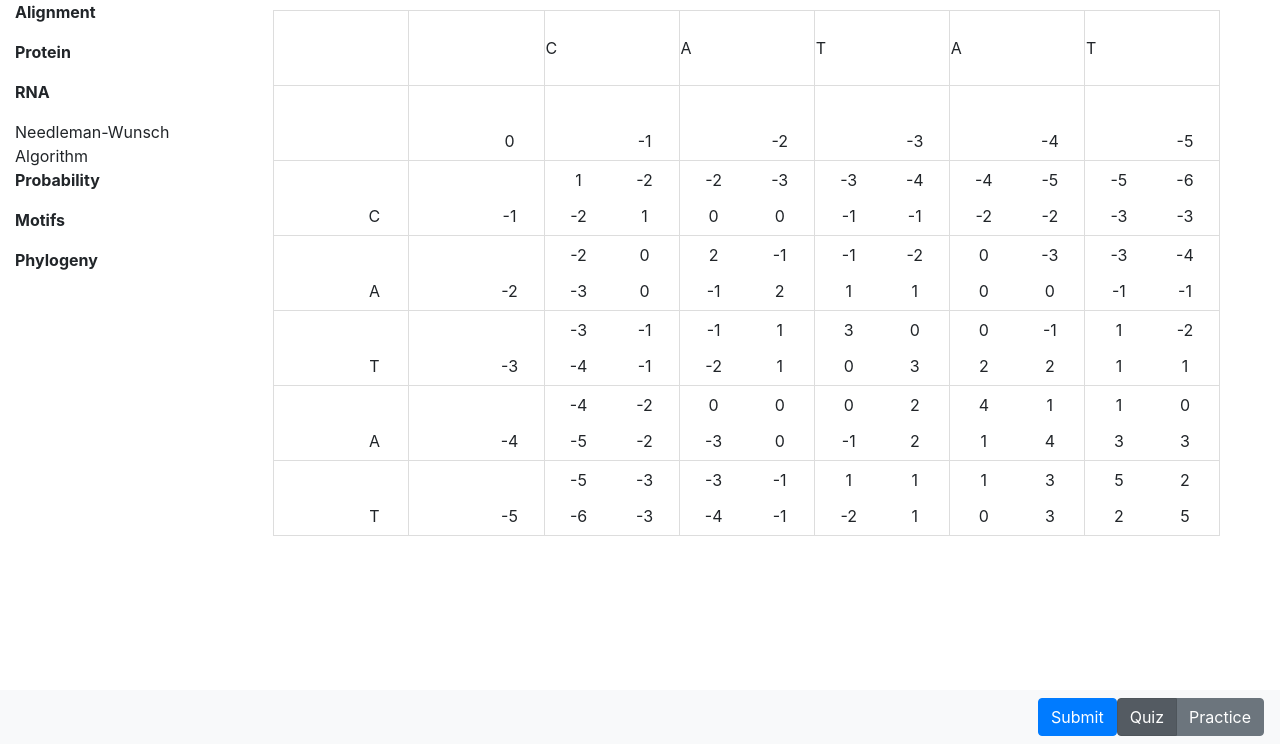
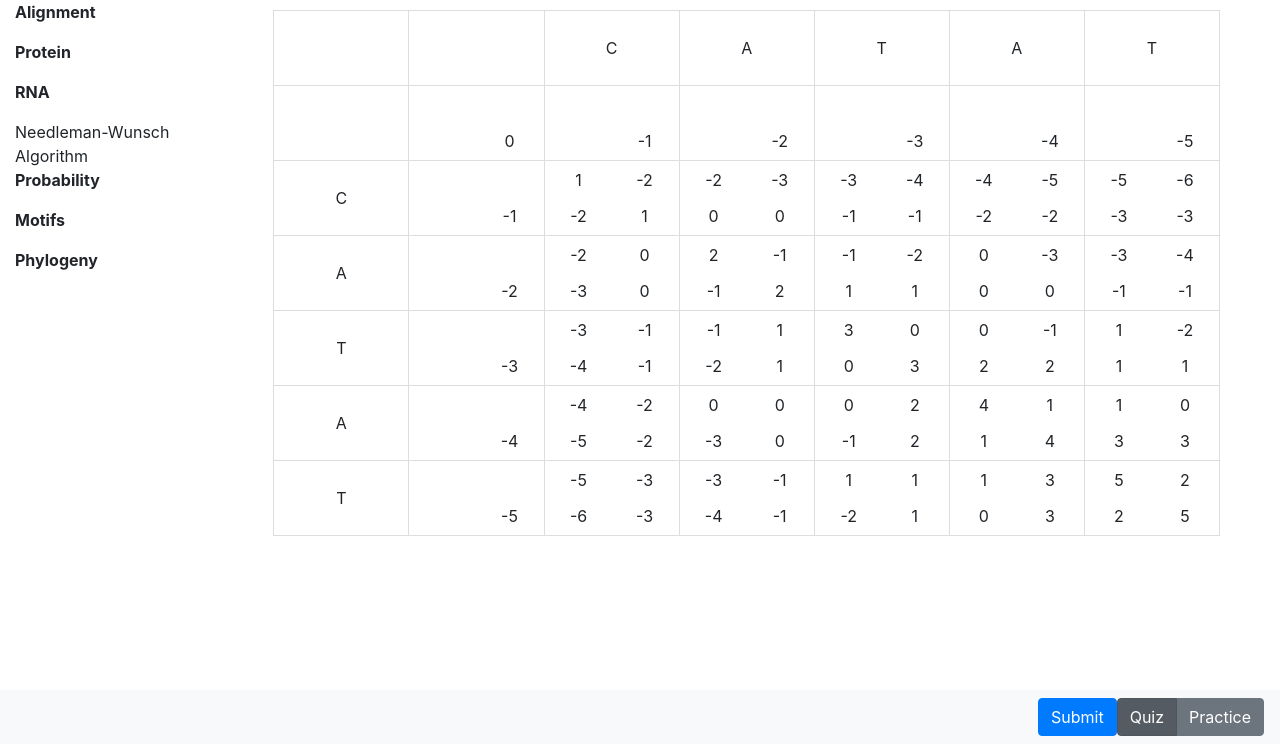
Before and after one commit to thyrgle/kelleybioinfo, a Flask app: page /problems/RNA/needlemanwunsch.html in a window 1280 px wide. Shown: the part 56-800 px from the top of the page. Run offline with Flask 2, Linux system fonts and the light colour scheme; data comes from the database, SQL or seed files in the repository; some libraries are stand-ins or nearby versions.

Commit message:
Cleaned up CSS and HTML, also changed alignment of amino acids

```diff
--- a/app/static/style.css
+++ b/app/static/style.css
@@ -177,3 +177,7 @@ td.cell {
 #register-button {
   color: #222222;
 }
+
+.amino {
+  text-align: center;
+}
--- a/app/templates/problems/needlemanwunsch.html
+++ b/app/templates/problems/needlemanwunsch.html
@@ -8,25 +8,14 @@
         <tr>
           <!-- The '  ' is used for correct table alignment. -->
           {% for base in ( '  ' + sequences[0]) %}
-	    <td class="cell"> {{ base }} </td>
+	    <td class="cell amino"> {{ base }} </td>
 	  {% endfor %}
         </tr>
         {% for row in matrix %}
 	  {% set outer_loop = loop.index0 %}
           <tr>
-	    <td class="cell">
-	      <table width="100%" height="100%">
-	        <tbody>
-		  <tr>
-		    <td class="subcell"> &nbsp; </td>
-		    <td class="subcell"> &nbsp; </td>
-		  </tr>
-		  <tr>
-		    <td class="subcell"> &nbsp; </td>
-                    <td class="subcell"> {{ (' ' + sequences[1])[loop.index0] }} </td>
-		  </tr>
-	        </tbody>
-	      </table>
+	    <td class="cell amino">
+	      {{ (' ' + sequences[1])[loop.index0] }} </td>
 	    </td>
             {% for entry in row %}
 	      <td class="cell">
```
